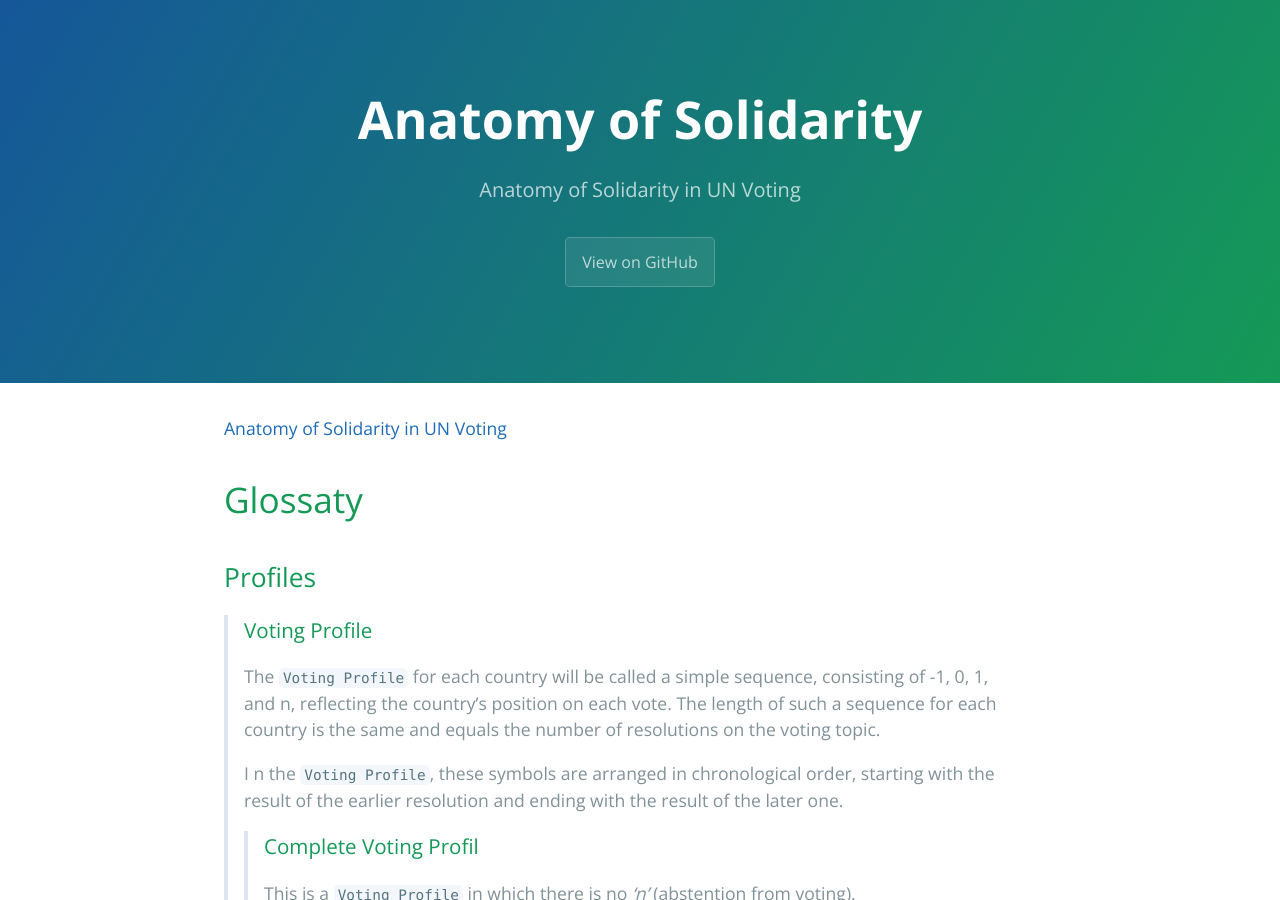
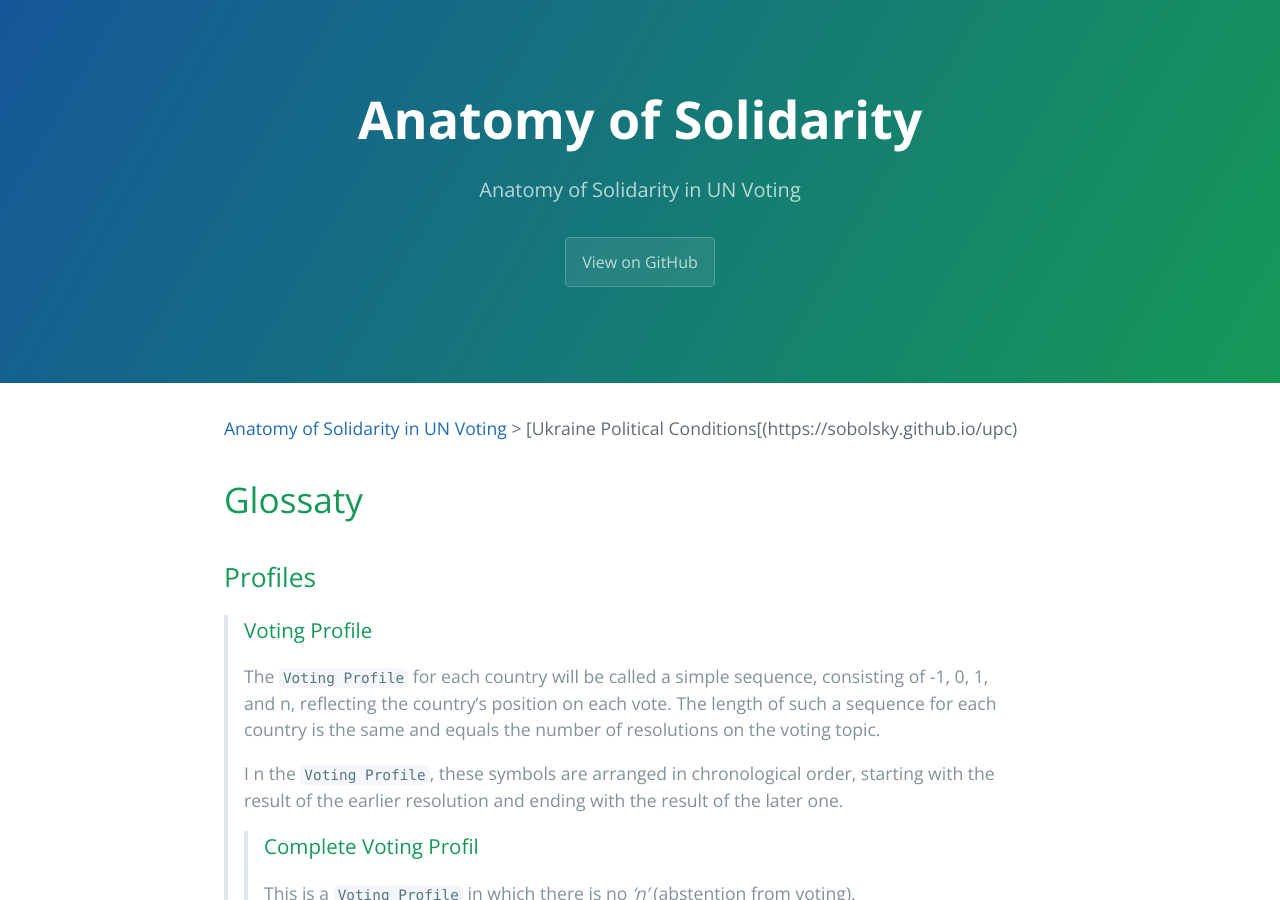
Before and after one commit to sobolsky/un, a Jekyll site: the page built from glossary.md, in a window 1280 px wide and 900 px high. Built offline with Jekyll 4.4.1, drawn with Linux system fonts in a browser that asks for light colours.

Commit message:
Update glossary.md

```diff
--- a/glossary.md
+++ b/glossary.md
@@ -6,7 +6,7 @@ show_downloads: false
 google_analytics:
 theme: jekyll-theme-cayman
 ---
-[Anatomy of Solidarity in UN Voting](./)
+[Anatomy of Solidarity in UN Voting](./) > [Ukraine Political Conditions[(https://sobolsky.github.io/upc)
 # Glossaty
 ## Profiles
 > ### Voting Profile
```
